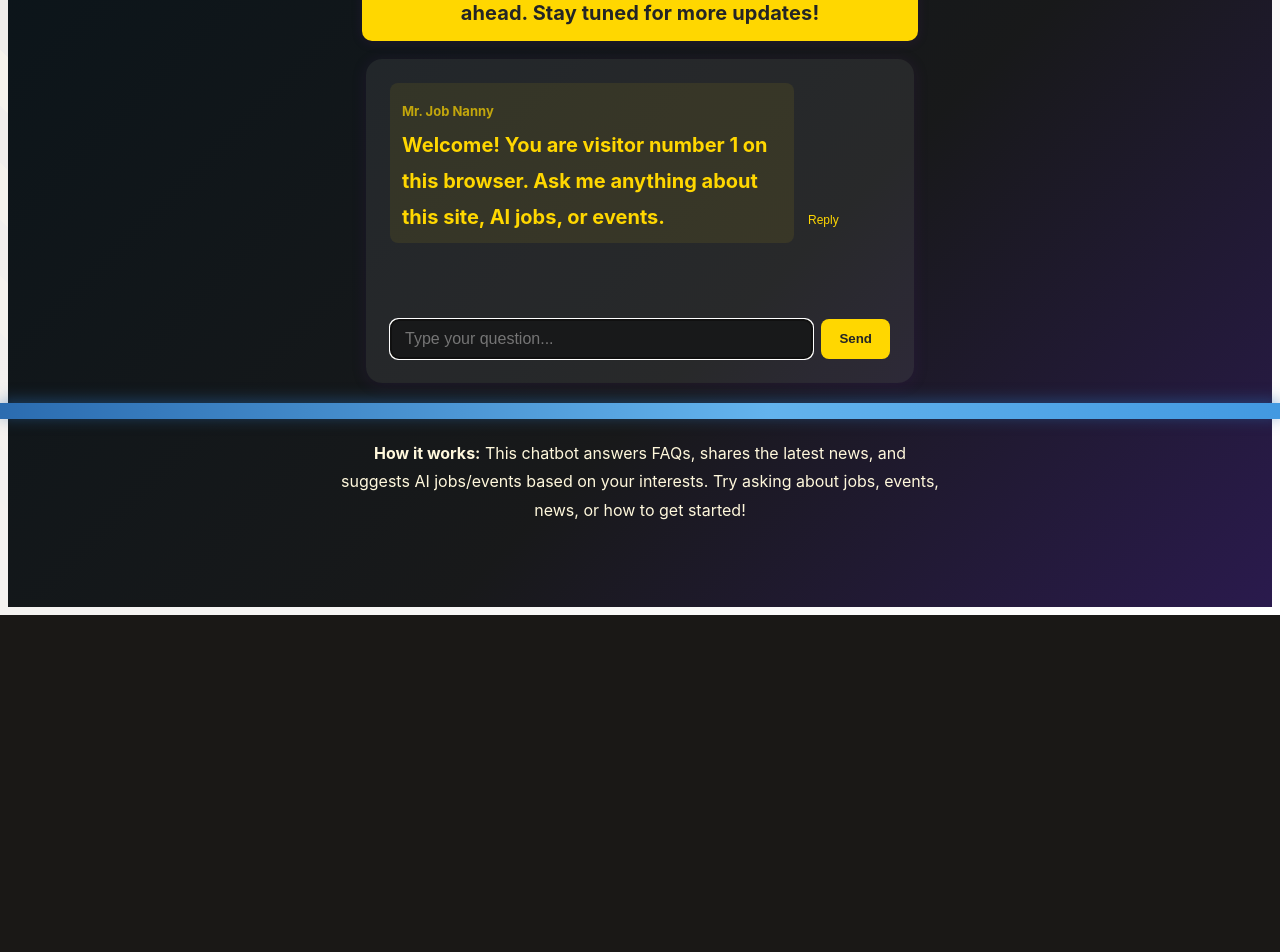
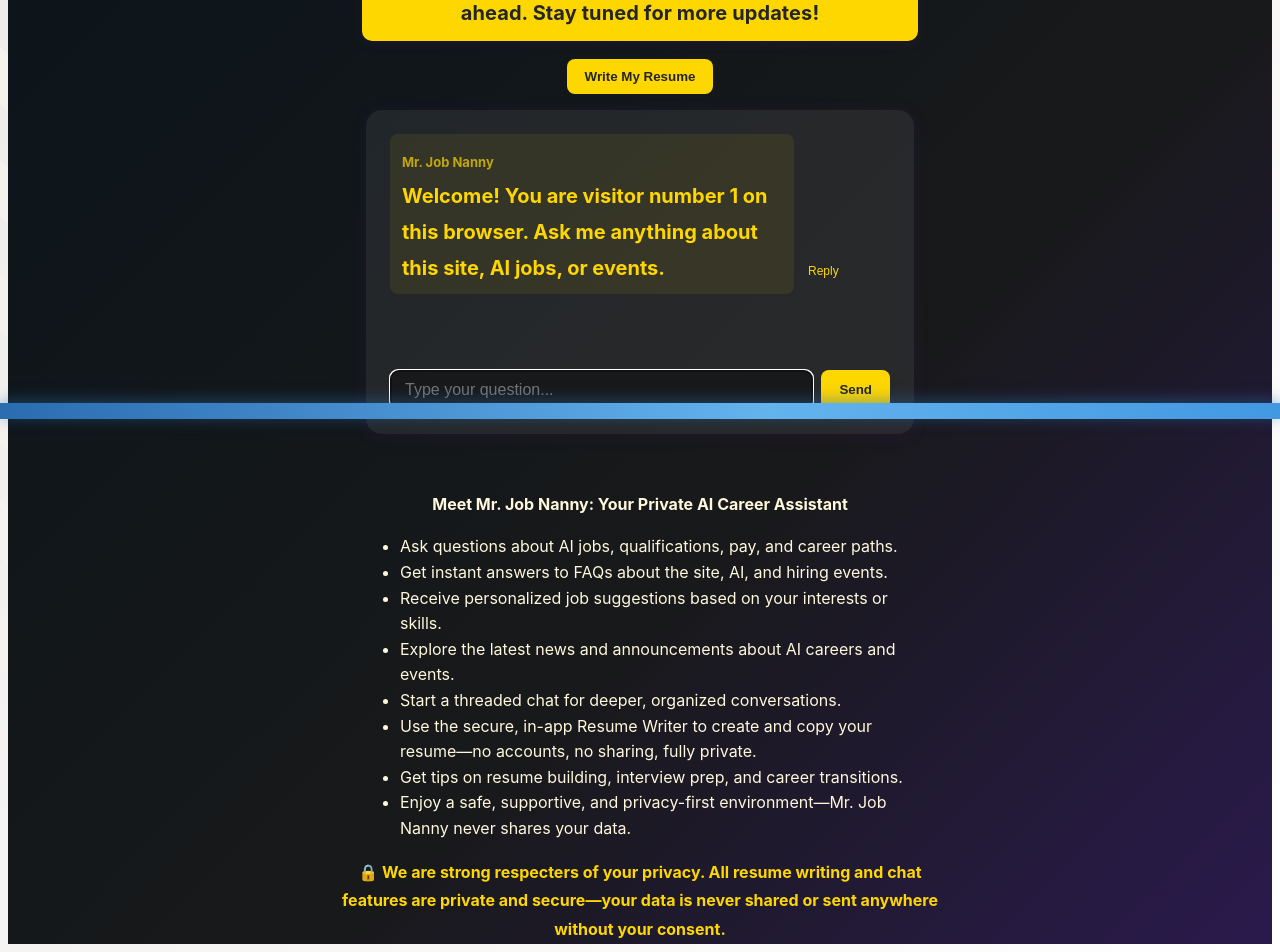
Before and after one commit to Shellzonit/auralis-sanctuary-, a Next.js app: page /chatbot-demo in a window 1280 px wide. Shown: the part 381-1333 px from the top of the page. Before the commit the page ends 996 px from the top, so only its background shows below. Built offline with nearby package versions, Linux system fonts and the light colour scheme; no server answers.

Commit message:
docs: add Mr. Job Nanny abilities and privacy statement to chatbot demo

```diff
--- a/app/chatbot-demo/page.tsx
+++ b/app/chatbot-demo/page.tsx
@@ -161,7 +161,29 @@ export default function ChatbotDemo() {
   const [input, setInput] = useState("");
   const [loading, setLoading] = useState(false);
   const [replyTo, setReplyTo] = useState<number | null>(null);
+  const [showResumeForm, setShowResumeForm] = useState(false);
+  const [resumeForm, setResumeForm] = useState({
+    name: "",
+    email: "",
+    phone: "",
+    summary: "",
+    experience: "",
+    education: "",
+    skills: ""
+  });
+  const [resumeDraft, setResumeDraft] = useState<string | null>(null);
   const nextId = React.useRef(1);
+  function handleResumeFormChange(e: React.ChangeEvent<HTMLInputElement | HTMLTextAreaElement>) {
+    const { name, value } = e.target;
+    setResumeForm(f => ({ ...f, [name]: value }));
+  }
+
+  function handleResumeSubmit(e: React.FormEvent) {
+    e.preventDefault();
+    const { name, email, phone, summary, experience, education, skills } = resumeForm;
+    const draft = `${name}\n${email} | ${phone}\n\nProfessional Summary:\n${summary}\n\nExperience:\n${experience}\n\nEducation:\n${education}\n\nSkills:\n${skills}`;
+    setResumeDraft(draft);
+  }
 
   // On mount, increment and get visitor number from localStorage
   useEffect(() => {
@@ -325,6 +347,36 @@ export default function ChatbotDemo() {
       }}>
         {ANNOUNCEMENT}
       </div>
+      <button
+        style={{ background: '#ffd700', color: '#232526', fontWeight: 700, borderRadius: 8, padding: '10px 18px', border: 'none', cursor: 'pointer', marginBottom: 16 }}
+        onClick={() => { setShowResumeForm(v => !v); setResumeDraft(null); }}
+      >
+        {showResumeForm ? "Close Resume Writer" : "Write My Resume"}
+      </button>
+      {showResumeForm && (
+        <section style={{ maxWidth: 500, width: '100%', background: "rgba(255,255,255,0.13)", borderRadius: 16, padding: 24, boxShadow: "0 2px 16px #6a1b9a22", marginBottom: 32 }}>
+          <h2 style={{ color: '#ffd700', fontSize: 20, marginBottom: 12 }}>Resume Writer (Private & Secure)</h2>
+          <form onSubmit={handleResumeSubmit} style={{ display: 'flex', flexDirection: 'column', gap: 10 }}>
+            <input name="name" value={resumeForm.name} onChange={handleResumeFormChange} placeholder="Full Name" required style={{ borderRadius: 8, border: '1.5px solid #ffd700', padding: '8px 12px', fontSize: '1rem', background: '#18191a', color: '#fff8dc' }} />
+            <input name="email" value={resumeForm.email} onChange={handleResumeFormChange} placeholder="Email" required style={{ borderRadius: 8, border: '1.5px solid #ffd700', padding: '8px 12px', fontSize: '1rem', background: '#18191a', color: '#fff8dc' }} />
+            <input name="phone" value={resumeForm.phone} onChange={handleResumeFormChange} placeholder="Phone" required style={{ borderRadius: 8, border: '1.5px solid #ffd700', padding: '8px 12px', fontSize: '1rem', background: '#18191a', color: '#fff8dc' }} />
+            <textarea name="summary" value={resumeForm.summary} onChange={handleResumeFormChange} placeholder="Professional Summary" rows={2} required style={{ borderRadius: 8, border: '1.5px solid #ffd700', padding: '8px 12px', fontSize: '1rem', background: '#18191a', color: '#fff8dc' }} />
+            <textarea name="experience" value={resumeForm.experience} onChange={handleResumeFormChange} placeholder="Experience (jobs, roles, dates)" rows={3} required style={{ borderRadius: 8, border: '1.5px solid #ffd700', padding: '8px 12px', fontSize: '1rem', background: '#18191a', color: '#fff8dc' }} />
+            <textarea name="education" value={resumeForm.education} onChange={handleResumeFormChange} placeholder="Education (schools, degrees, dates)" rows={2} required style={{ borderRadius: 8, border: '1.5px solid #ffd700', padding: '8px 12px', fontSize: '1rem', background: '#18191a', color: '#fff8dc' }} />
+            <textarea name="skills" value={resumeForm.skills} onChange={handleResumeFormChange} placeholder="Skills (comma separated)" rows={2} required style={{ borderRadius: 8, border: '1.5px solid #ffd700', padding: '8px 12px', fontSize: '1rem', background: '#18191a', color: '#fff8dc' }} />
+            <button type="submit" style={{ background: '#ffd700', color: '#232526', fontWeight: 700, borderRadius: 8, padding: '10px 18px', border: 'none', cursor: 'pointer', marginTop: 8 }}>Generate Resume Draft</button>
+          </form>
+          {resumeDraft && (
+            <div style={{ background: '#232526', color: '#ffd700', borderRadius: 8, padding: 16, marginTop: 18, whiteSpace: 'pre-wrap', fontFamily: 'monospace', fontSize: 15 }}>
+              <strong>Resume Draft:</strong>
+              <br />
+              {resumeDraft}
+              <br />
+              <button onClick={() => { navigator.clipboard.writeText(resumeDraft); }} style={{ marginTop: 10, background: '#ffd700', color: '#232526', fontWeight: 700, borderRadius: 8, padding: '6px 14px', border: 'none', cursor: 'pointer' }}>Copy to Clipboard</button>
+            </div>
+          )}
+        </section>
+      )}
       <section style={{ maxWidth: 500, width: '100%', background: "rgba(255,255,255,0.07)", borderRadius: 16, padding: 24, boxShadow: "0 2px 16px #6a1b9a22", marginBottom: 32 }}>
         <div style={{ minHeight: 220, marginBottom: 16 }}>
           {renderMessages(undefined)}
@@ -350,7 +402,20 @@ export default function ChatbotDemo() {
         </form>
       </section>
       <div style={{ color: '#fff8dc', fontSize: '1rem', marginTop: 24, textAlign: 'center', maxWidth: 600 }}>
-        <strong>How it works:</strong> This chatbot answers FAQs, shares the latest news, and suggests AI jobs/events based on your interests. Try asking about jobs, events, news, or how to get started!
+        <strong>Meet Mr. Job Nanny: Your Private AI Career Assistant</strong>
+        <ul style={{ textAlign: 'left', margin: '16px auto', maxWidth: 520, color: '#fff8dc', fontSize: '1rem', lineHeight: 1.6 }}>
+          <li>Ask questions about AI jobs, qualifications, pay, and career paths.</li>
+          <li>Get instant answers to FAQs about the site, AI, and hiring events.</li>
+          <li>Receive personalized job suggestions based on your interests or skills.</li>
+          <li>Explore the latest news and announcements about AI careers and events.</li>
+          <li>Start a threaded chat for deeper, organized conversations.</li>
+          <li>Use the secure, in-app Resume Writer to create and copy your resume—no accounts, no sharing, fully private.</li>
+          <li>Get tips on resume building, interview prep, and career transitions.</li>
+          <li>Enjoy a safe, supportive, and privacy-first environment—Mr. Job Nanny never shares your data.</li>
+        </ul>
+        <div style={{ color: '#ffd700', fontWeight: 700, marginTop: 8 }}>
+          <span role="img" aria-label="lock">🔒</span> We are strong respecters of your privacy. All resume writing and chat features are private and secure—your data is never shared or sent anywhere without your consent.
+        </div>
       </div>
     </main>
   );
```
